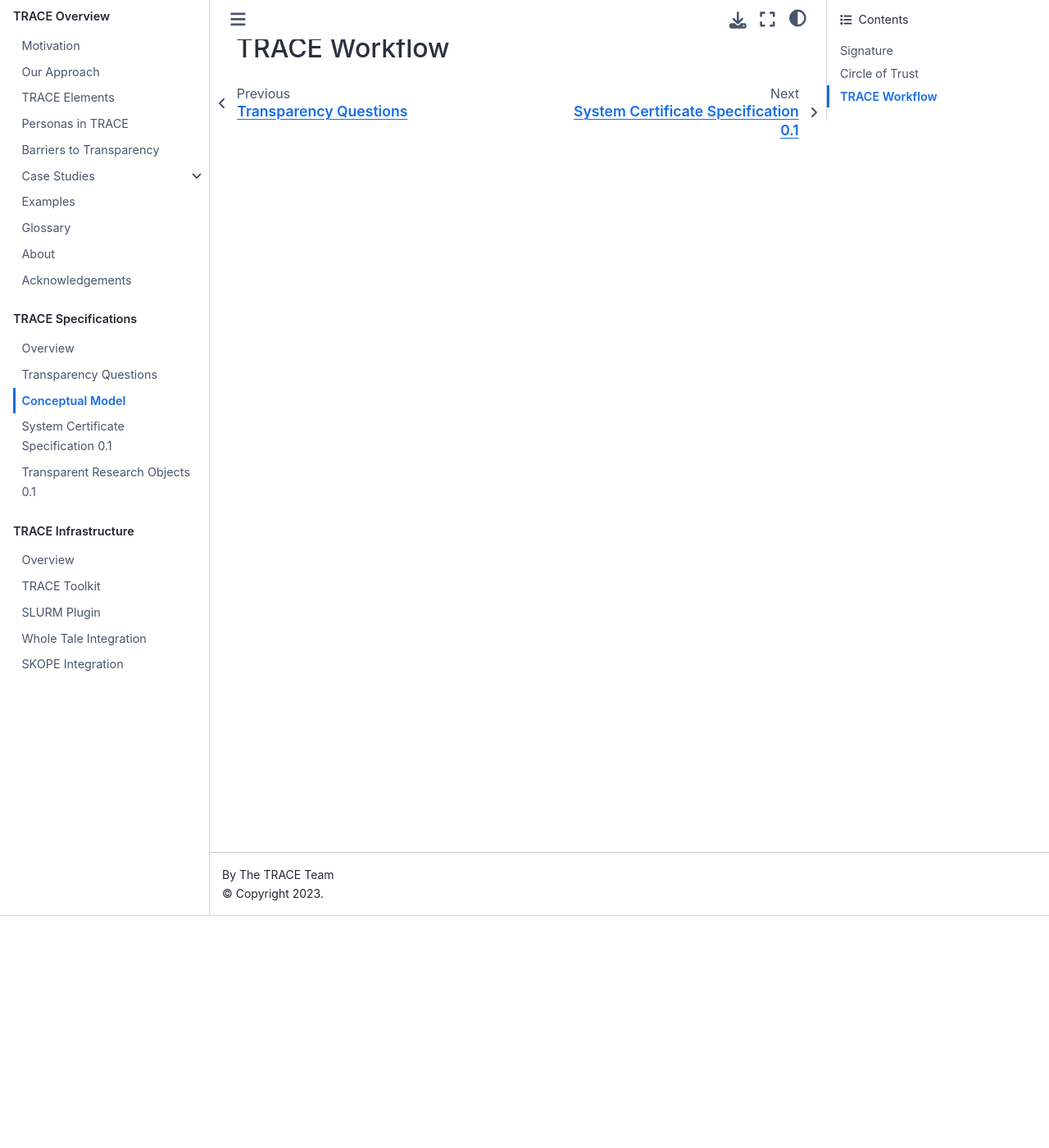
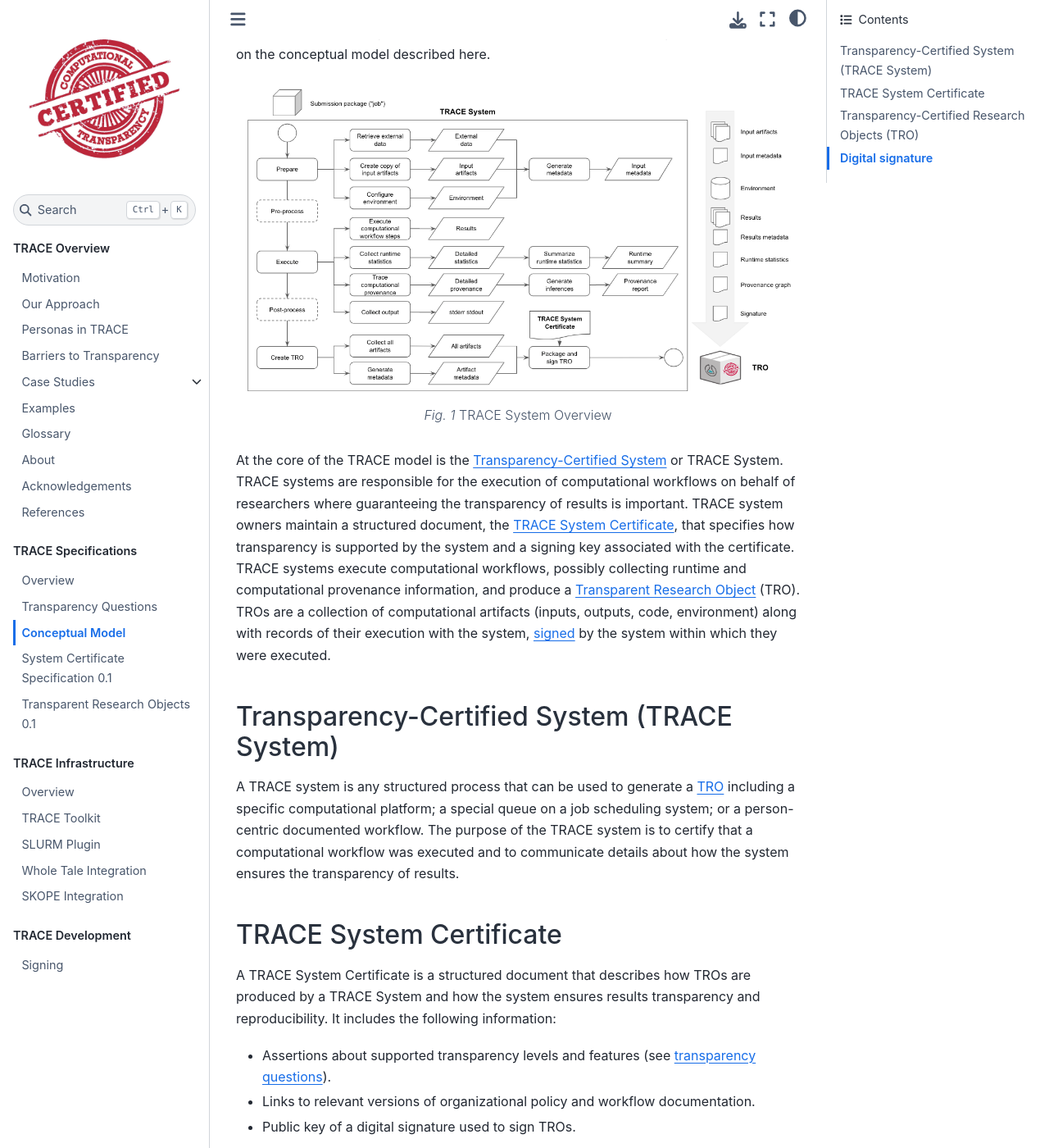
Before and after one commit to transparency-certified/trace-specification, a Jupyter Book: the page built from docs/conceptual-model.md, in a window 1280 px wide and 1400 px high, scrolled down 283 px. Shown: the whole window at 82% size. Built offline with Jupyter Book 1.0.4 settings and Sphinx 7.4.7 and the Sphinx Book theme 1.1.4, drawn with Linux system fonts in a browser that asks for light colours; pages that are not in the unit, such as notebooks, are missing from menus; some of the changed text lies outside the part shown.

Commit message:
Moved elements to conceptual model

````diff
--- a/_toc.yml
+++ b/_toc.yml
@@ -11,7 +11,6 @@
   chapters:
   - file: docs/motivation
   - file: docs/overview
-  - file: docs/elements
   - file: docs/users
   - file: docs/barriers
   - file: docs/case-profiles
@@ -21,10 +20,12 @@
     - file: docs/case-profiles/twitter
     - file: docs/case-profiles/ipums
     - file: docs/case-profiles/campus-cluster
+    - file: docs/case-profiles/whole-tale
   - file: docs/examples
   - file: docs/glossary
   - file: docs/about
   - file: docs/acknowledgements
+  - file: docs/references
 - caption: TRACE Specifications
   chapters:
   - file: docs/specifications
@@ -39,3 +40,6 @@
   - file: docs/slurm-plugin
   - file: docs/wholetale-integration
   - file: docs/skope-integration
+- caption: TRACE Development
+  chapters:
+  - file: docs/dev/signing
--- a/docs/conceptual-model.md
+++ b/docs/conceptual-model.md
@@ -1,8 +1,81 @@
 (conceptual-model)=
 # Conceptual Model
 
-## Signature
+The TRACE project is developing a set of infrastructure elements that can be
+used by system owners to:
 
-## Circle of Trust
+1. declare the dimensions of computational transparency supported by their
+   platform;
+2. certify that a specific computational workflow was executed on the platform; and
+3. bundle artifacts along records of their execution and certify them for
+   dissemination.
 
-## TRACE Workflow
+TRACE will result in a specification as well as a reference software
+implementation based on the conceptual model described here.
+
+```{figure} images/trace-overview-flowchart.png
+---
+name: trace-overview
+---
+TRACE System Overview
+```
+
+At the core of the TRACE model is the [Transparency-Certified
+System](element-trace-system) or TRACE System. TRACE systems are responsible for
+the execution of computational workflows on behalf of researchers where
+guaranteeing the transparency of results is important. TRACE system owners
+maintain a structured document, the [TRACE System
+Certificate](element-trace-certificate), that specifies how transparency is
+supported by the system and a signing key associated with the certificate. TRACE
+systems execute computational workflows, possibly collecting runtime and
+computational provenance information, and produce a [Transparent Research
+Object](element-tro) (TRO). TROs are a collection of computational
+artifacts (inputs, outputs, code, environment) along with records of their
+execution with the system, [signed](element-signature) by the system within
+which they were executed.
+
+(element-trace-system)=
+## Transparency-Certified System (TRACE System)
+
+A TRACE system is any structured process that can be used to generate a
+[TRO](element-tro) including a specific computational platform; a special queue
+on a job scheduling system; or a person-centric documented workflow. The purpose
+of the TRACE system is to certify that a computational workflow was executed and
+to communicate details about how the system ensures the transparency of results.
+
+(element-trace-certificate)=
+## TRACE System Certificate
+
+
+A TRACE System Certificate is a structured document that describes how TROs are
+produced by a TRACE System and how the system ensures results transparency and
+reproducibility. It includes the following information:
+
+* Assertions about supported transparency levels and features (see
+  [transparency questions](questions)).
+* Links to relevant versions of organizational policy and workflow documentation.
+* Public key of a digital signature used to sign TROs.
+
+(element-tro)=
+## Transparency-Certified Research Objects (TRO)
+
+TRACE Systems produce Transparency-Certified Research Objects (TROs) which can
+be used for dissemination and review.
+
+A TRO is an aggregation of computational research artifacts, records of their
+execution within a particular system, technical metadata about their contents,
+digitally signed by the system within which they are executed. The central
+purpose of a TRO is to provide a trustworthy record of computations used to
+obtain results, eliminating the need for verification through repeating
+computations. TROs are produced by TRACE Systems and may be consumed by other
+researchers, replicators, or reviewers. The TRO will be signed by the system
+owner using a digital signature. The integrity of the TRO can be verified using
+the affixed signature.
+
+(element-signature)=
+## Digital signature
+
+A TRACE system owner maintains a signing key or certificate used to digitally
+sign TROs created by the system. The signature can be used to verify that a TRO
+was generated by a specific TRACE system. See the [Signing](signing) for a
+technical discussion of implementation options.
--- a/references.bib
+++ b/references.bib
@@ -54,3 +54,11 @@
   year      = {2008},
   publisher = {O'Reilly Media}
 }
+
+@inproceedings{chard_ill_2016, title={I’ll take that to go: Big data bags and minimal identifiers for exchange of large, complex datasets}, DOI={10.1109/BigData.2016.7840618}, booktitle={2016 IEEE International Conference on Big Data (Big Data)}, author={Chard, K. and D’Arcy, M. and Heavner, B. and Foster, I. and Kesselman, C. and Madduri, R. and Rodriguez, A. and Soiland-Reyes, S. and Goble, C. and Clark, K. and Deutsch, E. W. and Dinov, I. and Price, N. and Toga, A.}, year={2016}, month={Dec}, pages={319–328} }
+
+@techreport{kunze2018bagit,
+  title={The bagit file packaging format (v1. 0)},
+  author={Kunze, John and Littman, Justin and Madden, Elizabeth and Scancella, John and Adams, Chris},
+  year={2018}
+}
````
Also changed, not shown: docs/dev/signing.md (added, +113 -0 lines), docs/elements.md (deleted, +0 -48 lines), docs/references.md (added, +4 -0 lines), docs/specifications.md (+4 -2 lines), docs/trace-toolkit.md (+20 -0 lines), docs/images/trace-overview-flowchart.png (added).
